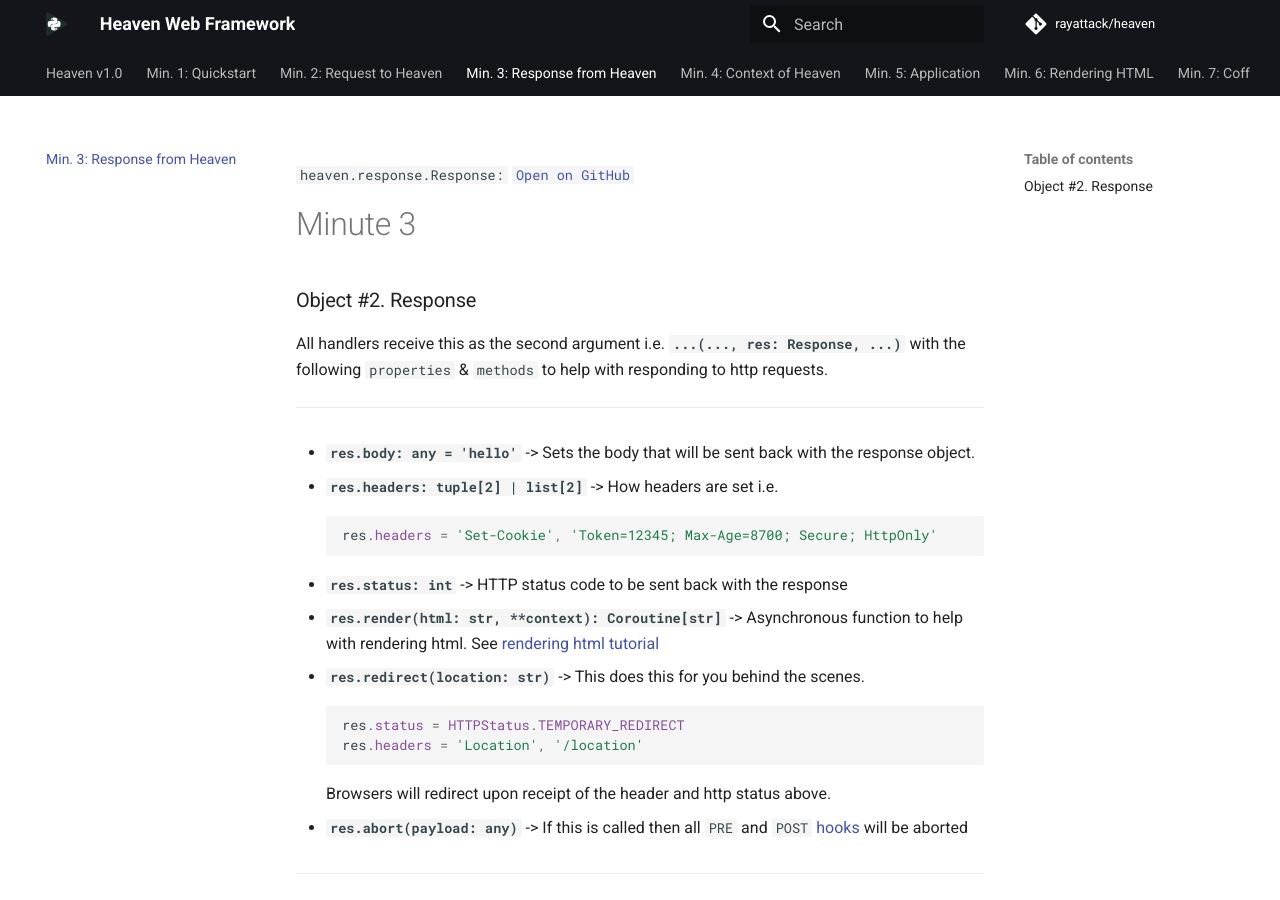
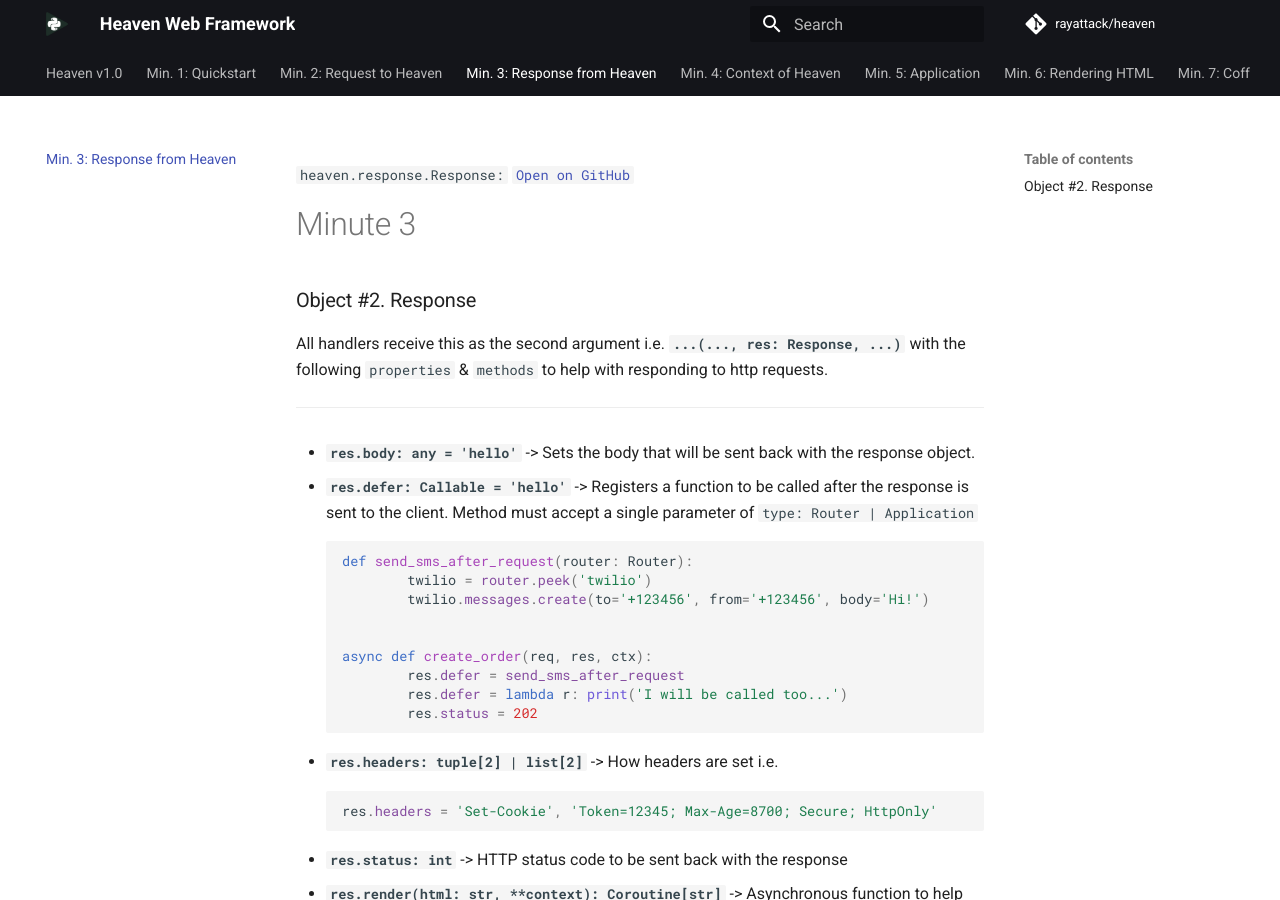
Before and after one commit to rayattack/heaven, an MkDocs documentation site: the page built from docs/response.md, in a window 1280 px wide and 900 px high. Built offline with MkDocs 1.6.1 and Material for MkDocs 9.7.7, drawn with Linux system fonts in a browser that asks for light colours; comment, search, counter and statistics services are not loaded.

Commit message:
docs: add documentation for  util that defers methods to be called after response is completed

````diff
--- a/docs/response.md
+++ b/docs/response.md
@@ -10,6 +10,20 @@
 -----------------------
 
 - **`res.body: any = 'hello'`** -> Sets the body that will be sent back with the response object.
+
+- **`res.defer: Callable = 'hello'`** -> Registers a function to be called after the response is sent to the client.
+        Method must accept a single parameter of `type: Router | Application`
+        ```py
+        def send_sms_after_request(router: Router):
+                twilio = router.peek('twilio')
+                twilio.messages.create(to='+123456', from='+123456', body='Hi!')
+
+
+        async def create_order(req, res, ctx):
+                res.defer = send_sms_after_request
+                res.defer = lambda r: print('I will be called too...')
+                res.status = 202
+        ```
 
 - **`res.headers: tuple[2] | list[2]`** -> How headers are set i.e.
         ```py
````
